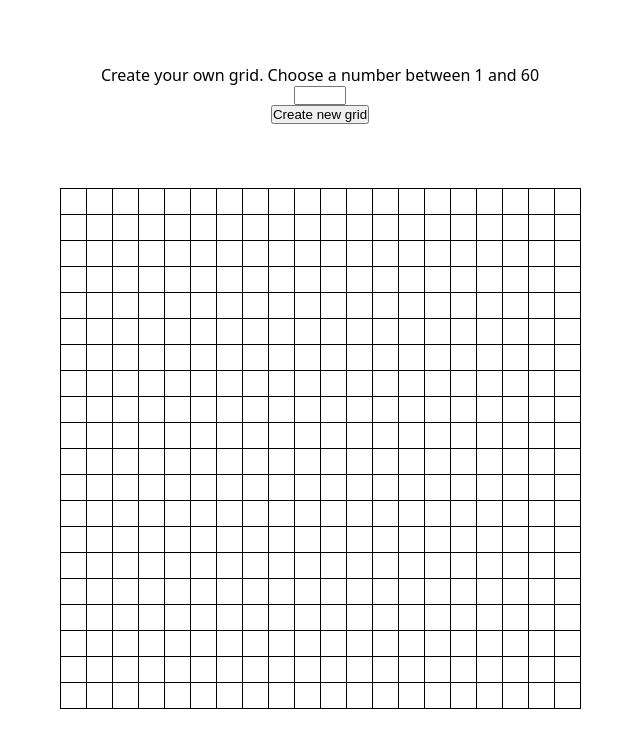
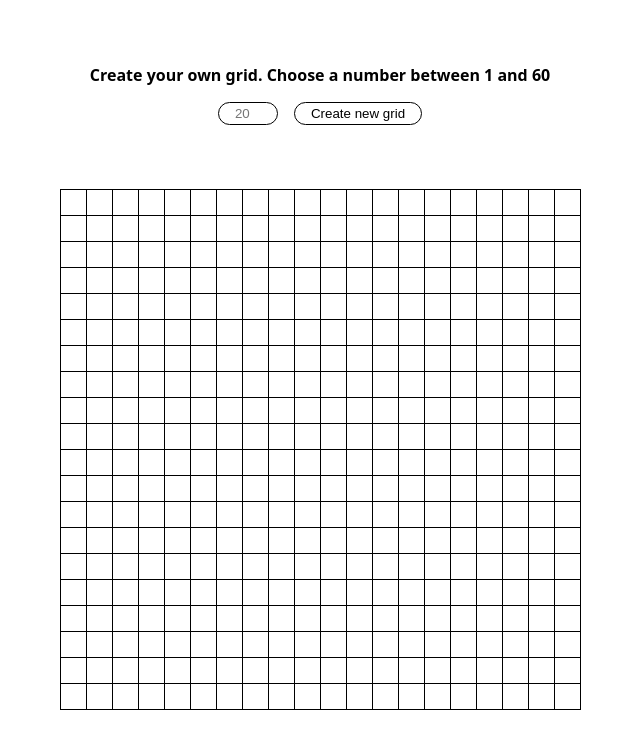
Before and after one commit to thomaserdmenger/Etch-a-Sketch, a plain HTML site: page index.html in a window 1280 px wide. Shown: the whole page, without its empty margins (320-960 px from the left). Drawn offline with Linux system fonts and the light colour scheme.

Commit message:
Style input section

```diff
--- a/script.js
+++ b/script.js
@@ -23,7 +23,6 @@ function createGrid(userInput) {
   const boxArr = document.querySelectorAll('.box')
 
   boxArr.forEach(item => item.addEventListener('mouseover', handleHover))
-  console.log(boxArr)
 
   function handleHover(e) {
     e.target.classList.add('color-lightBlue')
@@ -40,12 +39,16 @@ const label = document.createElement('label')
 label.textContent = 'Create your own grid. Choose a number between 1 and 60'
 label.setAttribute('for', 'input')
 
+const inputWrapper = document.createElement('div')
+inputWrapper.classList.add('input-wrapper')
+
 const input = document.createElement('input')
 input.setAttribute('type', 'number')
 input.setAttribute('id', 'input')
 input.setAttribute('name', 'input')
 input.setAttribute('min', '1')
-input.setAttribute('max', '60')
+input.setAttribute('max', '40')
+input.setAttribute('placeholder', '20')
 
 const inputButton = document.createElement('button')
 inputButton.textContent = 'Create new grid'
@@ -54,8 +57,9 @@ container.insertAdjacentElement('beforebegin', inputContainer)
 inputContainer.classList.add('input-container')
 inputContainer.appendChild(form)
 inputContainer.appendChild(label)
-inputContainer.appendChild(input)
-inputContainer.appendChild(inputButton)
+inputContainer.appendChild(inputWrapper)
+inputWrapper.appendChild(input)
+inputWrapper.appendChild(inputButton)
 
 inputButton.addEventListener('click', handleClick)
 
--- a/styles.css
+++ b/styles.css
@@ -36,7 +36,49 @@ body {
 .input-container {
   display: flex;
   flex-direction: column;
-  justify-content: center;
+  /* justify-content: center; */
   align-items: center;
   margin: 4rem 0;
 }
+
+.input-container label {
+  font-weight: 600;
+  margin-bottom: 1rem;
+}
+
+.input-wrapper {
+  display: flex;
+}
+
+.input-wrapper input {
+  outline: none;
+  padding: 0.2rem 0 0.2rem 1rem;
+  width: 60px;
+}
+
+.input-wrapper button,
+.input-wrapper input {
+  border: 1px solid hsla(0, 0%, 0%, 1);
+  border-radius: 15px;
+
+  transition: all 1s;
+  font-weight: 300;
+}
+
+.input-wrapper button {
+  border: 1px solid hsla(0, 0%, 0%, 1);
+  margin-left: 1rem;
+  padding: 0.2rem 1rem;
+  background-color: hsla(0, 0%, 100%, 1);
+}
+
+.input-wrapper input:hover,
+.input-wrapper button:hover {
+  transform: scale(1.1);
+  transition: all 1s;
+}
+
+.input-wrapper button:hover {
+  background-color: hsla(0, 0%, 0%, 1);
+  color: hsla(0, 0%, 100%, 1);
+}
```
